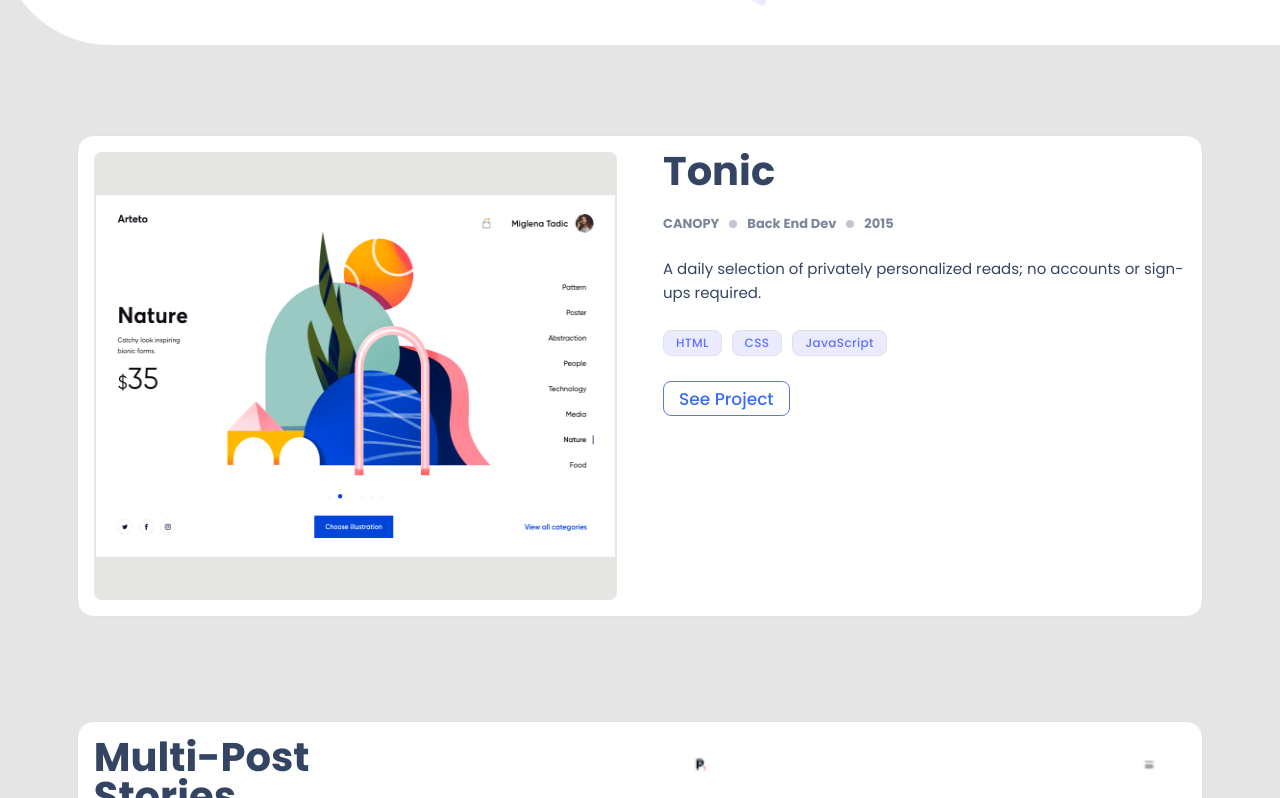
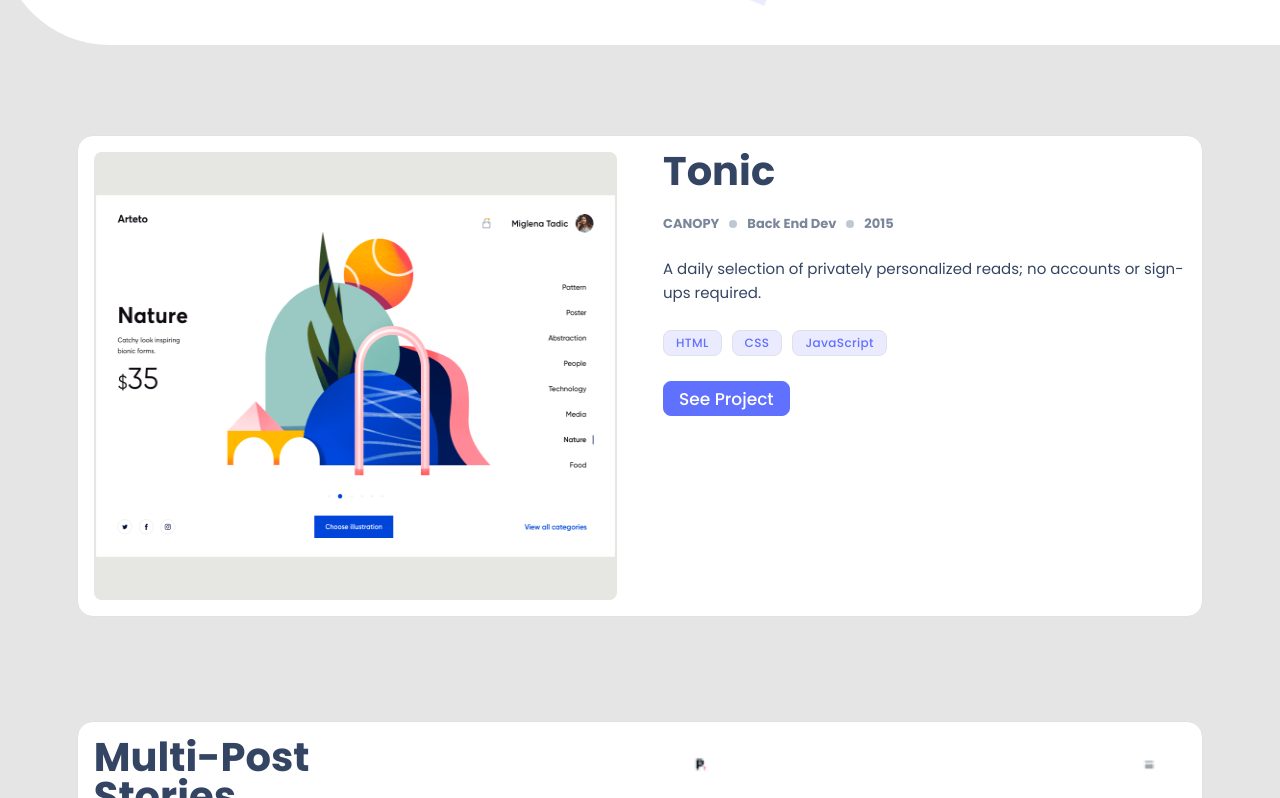
Before and after one commit to ragangithub/ragangithub.github.io, a website: page index.html in a window 1280 px wide. In both pictures the pointer is over the link 726 px from the left and 1153 px from the top of the page. Shown: the part 755-1553 px from the top of the page. Drawn offline with Linux system fonts and the light colour scheme.

Commit message:
Add animated transition to the images and the button

```diff
--- a/style.css
+++ b/style.css
@@ -217,6 +217,7 @@ section.works {
   padding: 0.3rem 1rem;
   border: 1px solid #6070ff;
   border-radius: 0.53rem;
+  transition: color .5s ease, background-color .5s ease;
 }
 
 .works .tonic .right {
@@ -473,10 +474,20 @@ button:active {
     flex-basis: 50%;
   }
 
+  .tonic div a:hover {
+    color: #fff;
+    background-color: #6070ff;
+  }
+
   .tonic img {
     width: 100%;
     height: 100%;
     margin-bottom: 0.8rem;
+    transition: transform .5s linear;
+  }
+
+  .tonic img:hover{
+    transform: scale(1.02);
   }
 
   /* ABOUT SECTION */
```
